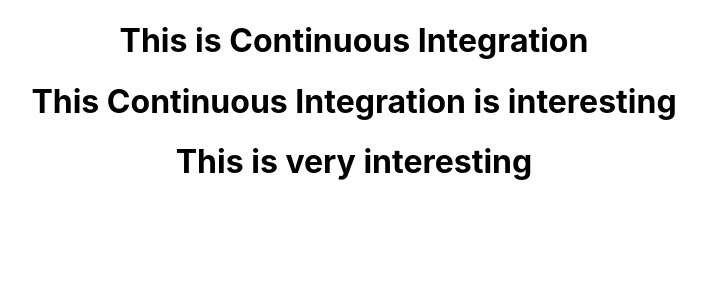
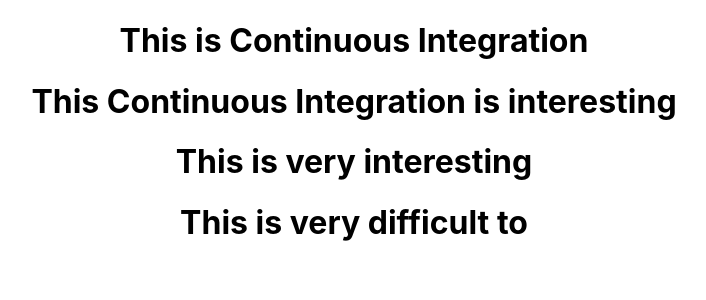
Before and after one commit to masradsk9471/ContinuousIntegration, a React (Create React App) app: page / in a window 1280 px wide. Shown: the top 300 px of the page, without its empty margins (286-992 px from the left). Built offline with nearby package versions, Linux system fonts and the light colour scheme.

Commit message:
added fourth heading

```diff
--- a/src/App.js
+++ b/src/App.js
@@ -7,6 +7,7 @@ function App() {
       <h1>This is Continuous Integration</h1>
       <h1>This Continuous Integration is interesting</h1>
       <h1>This is very interesting</h1>
+      <h1>This is very difficult to</h1>
 
 
     </div>
```
